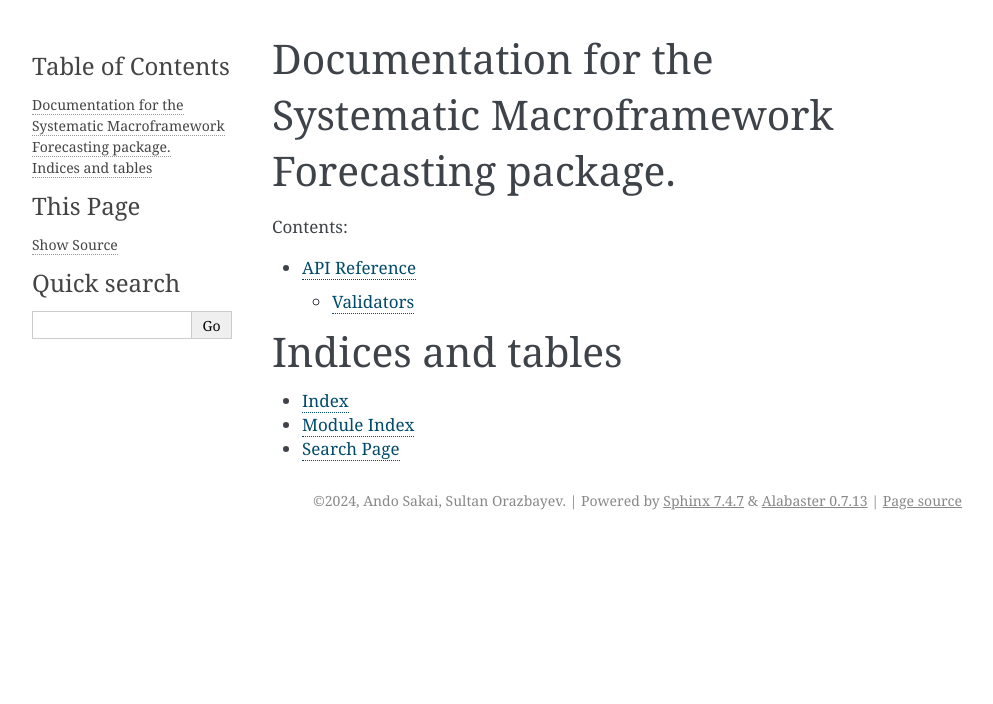
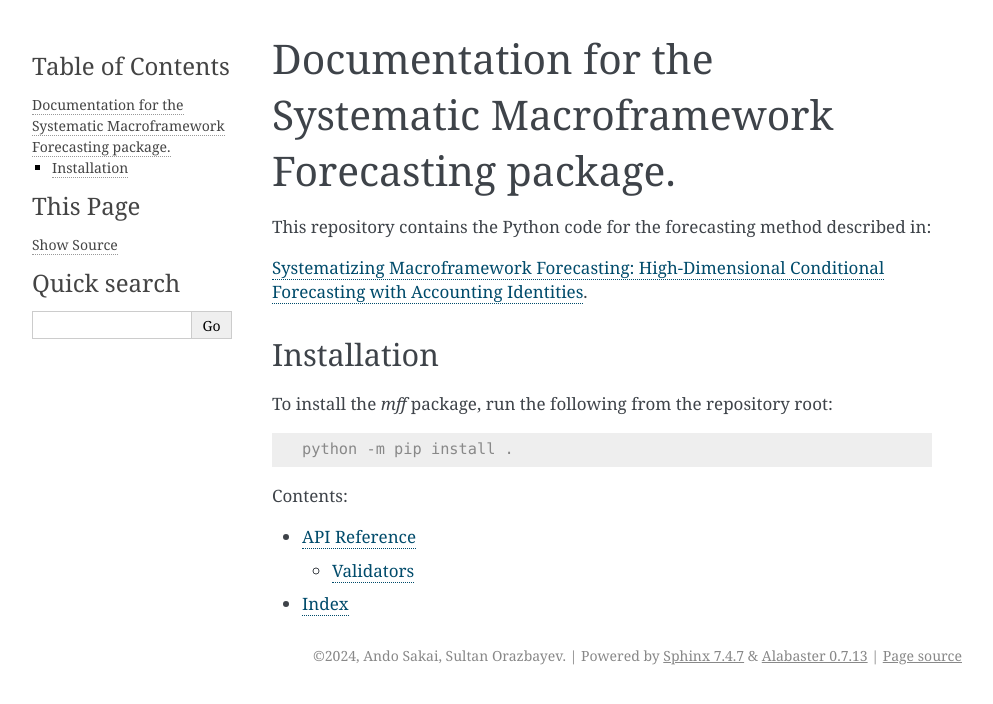
Before and after one commit to sakaiando/macroframe-forecast, a Sphinx documentation site: the page built from docs/source/index.rst, in a window 1280 px wide. Shown: the top 704 px of the page, without its empty margins (148-1141 px from the left). Built offline with Sphinx 7.4.7, drawn with Linux system fonts in a browser that asks for light colours.

Commit message:
Update the docs.

```diff
--- a/docs/source/index.rst
+++ b/docs/source/index.rst
@@ -8,17 +8,23 @@
 Documentation for the Systematic Macroframework Forecasting package.
 ====================================================================
 
+This repository contains the Python code for the forecasting method described in:
+
+`Systematizing Macroframework Forecasting: High-Dimensional Conditional Forecasting with Accounting Identities <https://link.springer.com/article/10.1057/s41308-023-00225-8>`_.
+
+Installation
+~~~~~~~~~~~~
+
+To install the `mff` package, run the following from the repository root:
+
+.. code-block:: console
+
+   python -m pip install .
+
 .. toctree::
    :maxdepth: 2
    :caption: Contents:
 
    api_reference/index
 
-
-
-Indices and tables
-==================
-
 * :ref:`genindex`
-* :ref:`modindex`
-* :ref:`search`
```
Also changed, not shown: docs/source/api_reference/validators.rst (+3 -6 lines).
